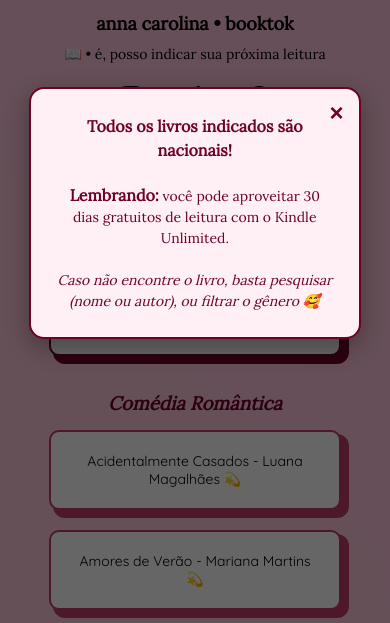
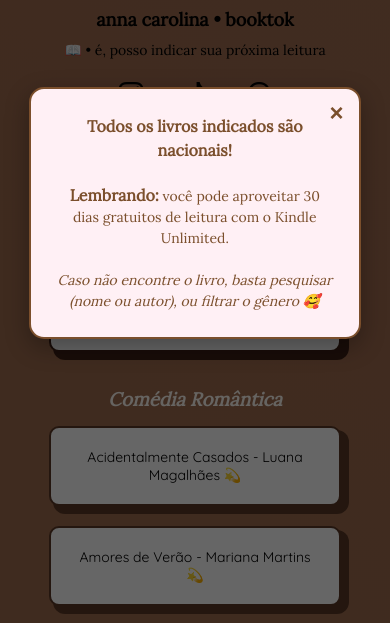
Before and after one commit to naluronica/divulgacaoACZ, a plain HTML site: page index.html in a window 390 px wide. Shown: the part 209-832 px from the top of the page. Drawn offline with nearby package versions, Linux system fonts and the light colour scheme.

Commit message:
querido commit: alterei o tema do site para marrom bombom hihihihihi

```diff
--- a/css/index.css
+++ b/css/index.css
@@ -5,7 +5,7 @@
   box-sizing: border-box;
 }
 
-  /* ANIMAÇÕES BASE */
+/* ANIMAÇÃO DE FUNDO */
 @keyframes morphGradient {
   0% { background-position: 0% 50%; }
   25% { background-position: 50% 100%; }
@@ -25,7 +25,7 @@
     flex-direction: column;
     align-items: center;
     text-align: center;
-      background: linear-gradient(45deg, #ffe6f0, #ffcce0, #ffb3d1, #ff99c2);
+    background: linear-gradient(45deg, #7b4f2c, #a97458, #d2b49c);
     background-size: 300% 300%;
     animation: morphGradient 15s infinite ease-in-out;
     min-height: 100vh;
@@ -63,7 +63,6 @@
     font-size: 25px;
     color: #000;
     transition: transform 0.1s ease-out;
-      display: inline-block;
   }
 
   .social-midias i:hover {
@@ -72,7 +71,7 @@
 
   .tema {
     margin: 15px;
-      color: #6f0128;
+    color: #fffaf3;
     font-style: italic;
     font-weight: bold;
   }
@@ -95,28 +94,29 @@
     background-color: #ffffff;
     color: #000;
     text-decoration: none;
-      box-shadow: 6px 6px 0px #c53c6c, 6px 6px 0px 2px #c53c6c;
-      border: 2px solid #c53c6c;
+    box-shadow: 6px 6px 0px #5a3825, 6px 6px 0px 2px #5a3825;
+    border: 2px solid #5a3825;
     font-family: 'Quicksand', sans-serif;
     transition: all 0.2s ease-in-out;
   }
 
   .botao:hover {
-      box-shadow: 3px 3px 0px #c53c6c, 3px 3px 0px 2px #c53c6c;
+    box-shadow: 3px 3px 0px #5a3825, 3px 3px 0px 2px #5a3825;
     transform: translate(3px, 3px);
   }
 
   .ku {
-      box-shadow: 6px 6px 0px #6f0128, 6px 6px 0px 2px #6f0128;
-      border: 2px solid #6f0128;
+    box-shadow: 6px 6px 0px #3d1f14, 6px 6px 0px 2px #3d1f14;
+    border: 2px solid #3d1f14;
     font-family: 'Quicksand', sans-serif;
   }
 
   .ku:hover {
-      box-shadow: 3px 3px 0px #6f0128, 3px 3px 0px 2px #6f0128;
+    box-shadow: 3px 3px 0px #3d1f14, 3px 3px 0px 2px #3d1f14;
   }
 
-    .search-container, .genre-container {
+  .search-container,
+  .genre-container {
     display: flex;
     justify-content: center;
   }
@@ -180,7 +180,7 @@
 
   .popup-content {
     background-color: #fff0f5;
-      border: 2px solid #6f0128;
+    border: 2px solid #7b4f2c;
     padding: 25px;
     border-radius: 15px;
     width: 85vw;
@@ -207,13 +207,13 @@
   }
 
   .popup-texto {
-      color: #6f0128;
+    color: #7b4f2c;
     font-size: 14px;
     line-height: 1.5;
   }
 
   .popup-texto strong {
-      color: #6f0128;
+    color: #7b4f2c;
     font-size: 16px;
     font-weight: bold;
   }
@@ -225,7 +225,7 @@
     background: none;
     border: none;
     font-size: 24px;
-      color: #6f0128;
+    color: #7b4f2c;
     cursor: pointer;
     font-weight: bold;
   }
@@ -244,7 +244,7 @@
     align-items: center;
     font-family: 'Lora', serif;
     color: #333;
-      background: linear-gradient(45deg, #ffe6f0, #ffcce0, #ffb3d1, #ff99c2);
+    background: linear-gradient(45deg, #7b4f2c, #a97458, #d2b49c);
     background-size: 300% 300%;
     animation: morphGradient 15s infinite ease-in-out;
   }
```
Also changed, not shown: imagens/foto perfil.jpeg. Lines whose indentation alone changed are shown as unchanged.
